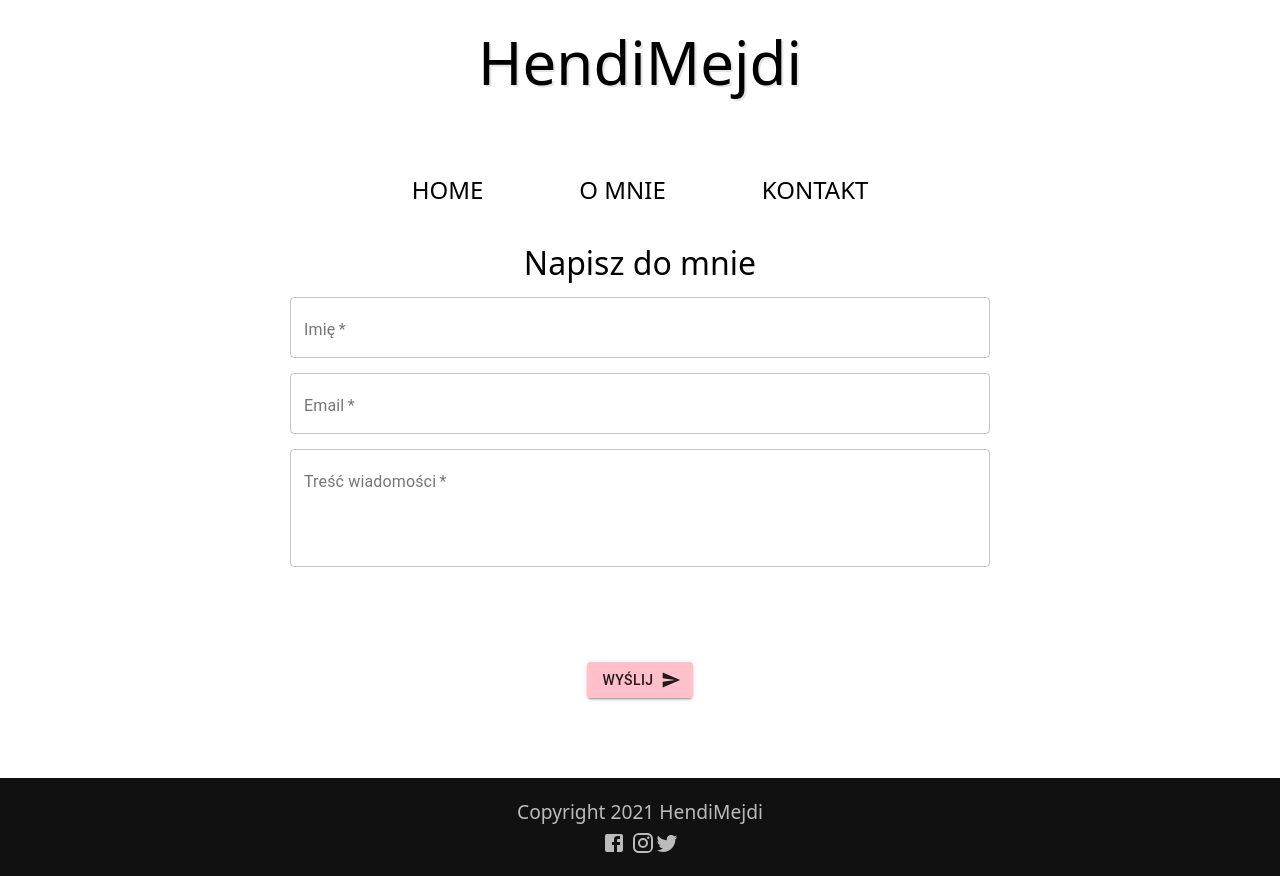
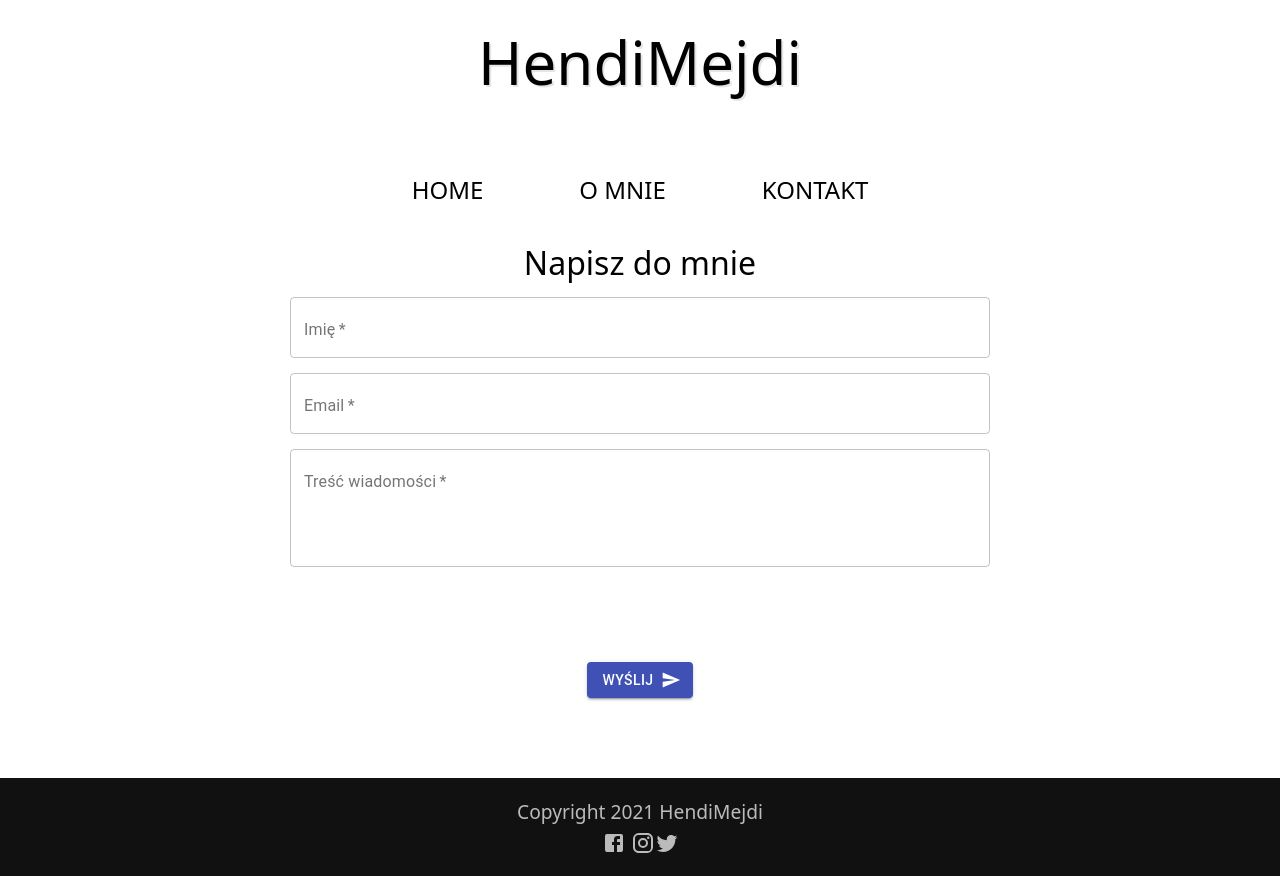
Before and after one commit to Piotr-Zacharski/hendimejdinc, a Next.js app: page /contact in a window 1280 px wide. Built offline with nearby package versions, Linux system fonts and the light colour scheme.

Commit message:
Updated contact for RWD

```diff
--- a/pages/contact.js
+++ b/pages/contact.js
@@ -12,9 +12,11 @@ const useStyles = makeStyles({
     marginRight: 'auto',
   },
   button: {
-    backgroundColor: 'pink',
+    backgroundColor: '#3f51b5',
+    color: 'white',
   '&:hover': {
-    backgroundColor: 'pink',
+    backgroundColor: '#3f51b5',
+    color: 'white',
   }
   },
   radio: {
@@ -97,6 +99,7 @@ const Contact = () => {
         <br/><br/>
         <Button type="submit"
         variant="contained"
+        color="primary"
         className={classes.button}
         endIcon={<SendIcon
         className={classes.icon}/>}
```
